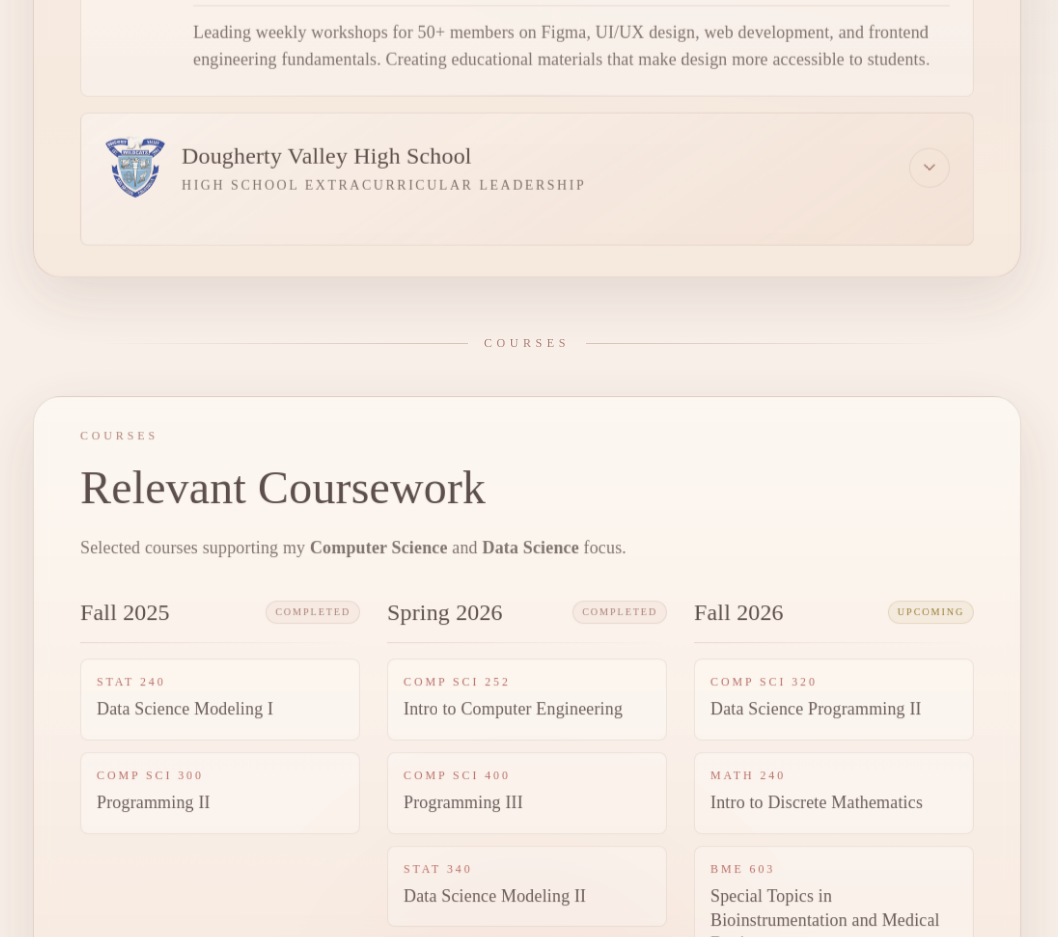
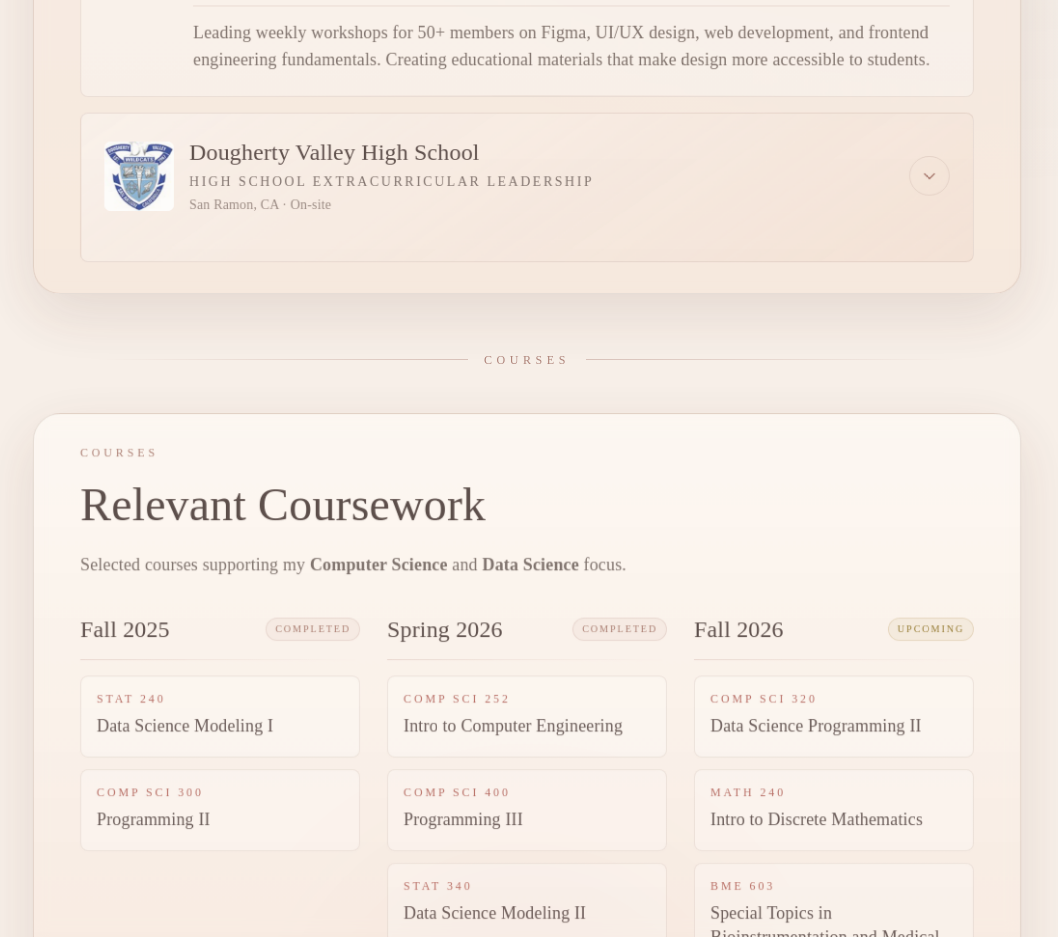
Before and after one commit to shlokrj/shlok.fyi, a Next.js app: page / in a window 1280 px wide. Shown: the part 2480-3417 px from the top of the page, without its empty margins (113-1171 px from the left). Built offline with nearby package versions, Linux system fonts and the light colour scheme.

Commit message:
fixed logo stuff

```diff
--- a/app/globals.css
+++ b/app/globals.css
@@ -556,10 +556,11 @@ html[data-theme="light"] .theme-toggle__moon {
 }
 
 .school-logo {
-  width: 4rem;
-  height: 4rem;
+  width: 4.5rem;
+  height: 4.5rem;
   overflow: hidden;
   border-radius: 0.42rem;
+  background: #ffffff;
   transition: transform 280ms ease;
 }
 
--- a/app/page.tsx
+++ b/app/page.tsx
@@ -666,7 +666,7 @@ export default function Home() {
                     src="/logos/experience/dvhs.png"
                     alt="Dougherty Valley High School"
                     fill
-                    sizes="64px"
+                    sizes="72px"
                     className="object-contain"
                   />
                 </span>
@@ -676,6 +676,9 @@ export default function Home() {
                   </span>
                   <span className="theme-muted mt-1 block text-sm uppercase tracking-[0.18em]">
                     High school extracurricular leadership
+                  </span>
+                  <span className="theme-soft mt-1 block text-sm leading-snug">
+                    San Ramon, CA · On-site
                   </span>
                 </span>
               </span>
```
Also changed, not shown: public/logos/experience/dvhs.png.
